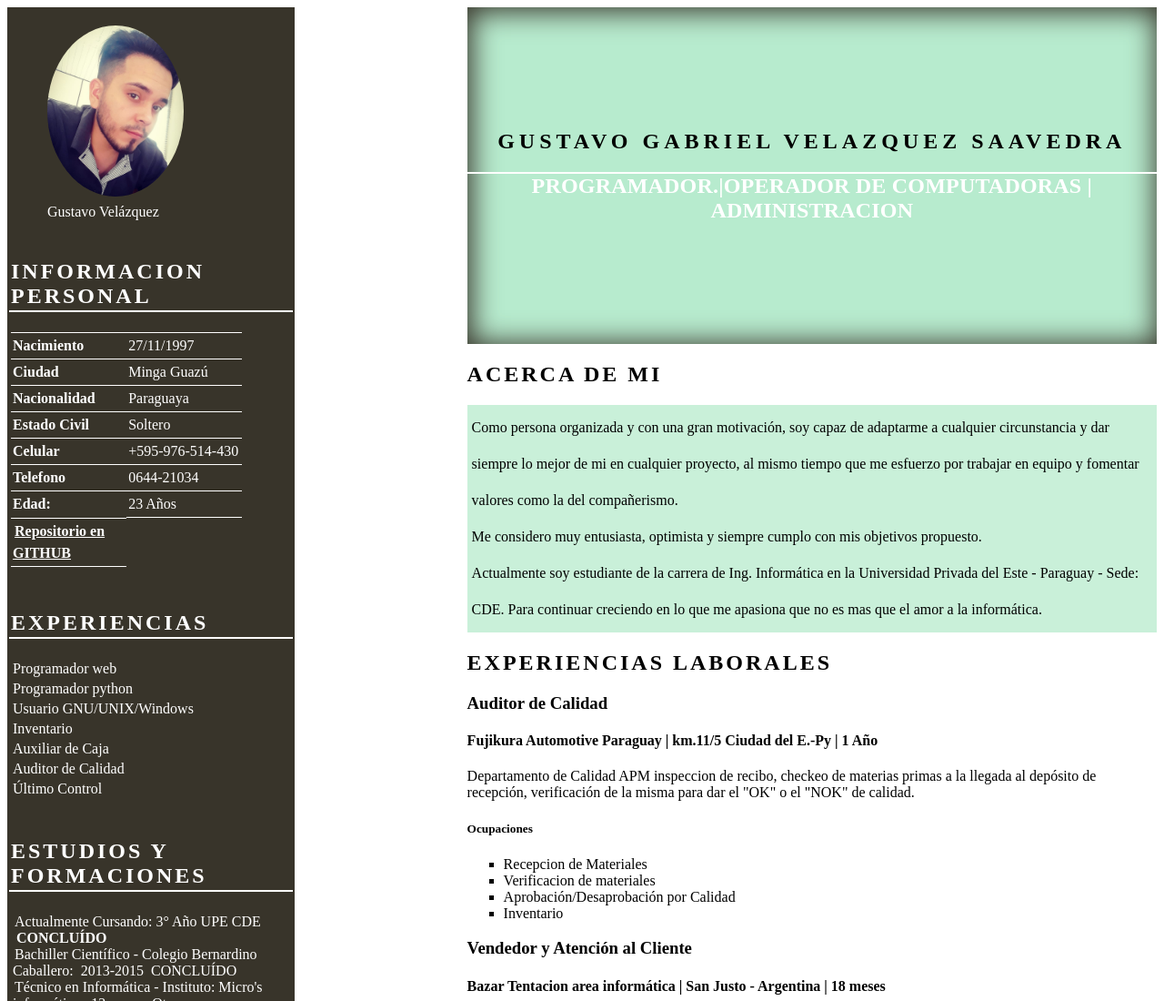
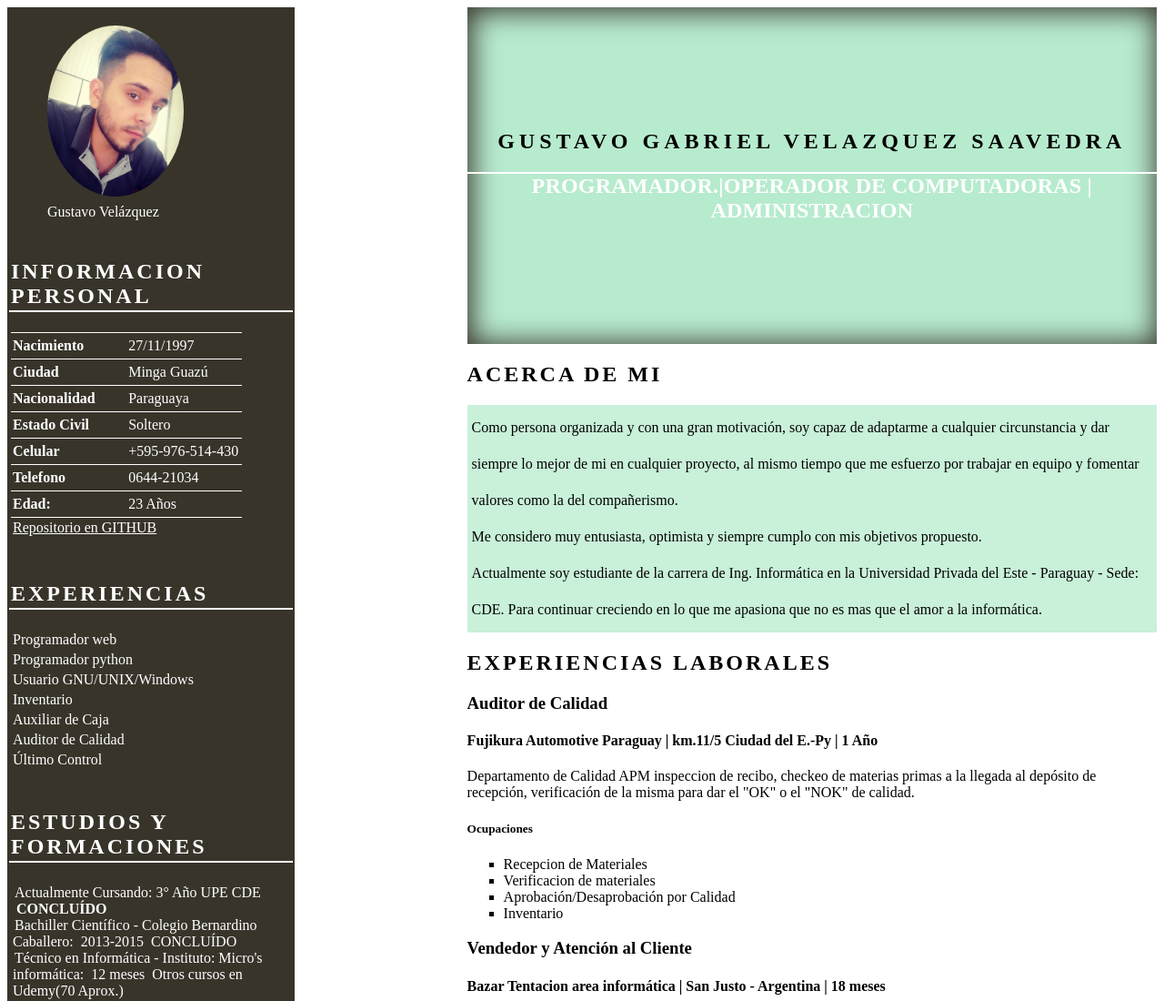
Before and after one commit to GustavoVelazquezSaavedra/curriculum202021, a plain HTML site: page index.html in a window 1280 px wide. Shown: the top 1100 px of the page at 91% size. Drawn offline with Linux system fonts and the light colour scheme.

Commit message:
Agregando mejoras a la muestra del repositorio

```diff
--- a/index.html
+++ b/index.html
@@ -37,7 +37,7 @@
                     <dd>0644-21034</dd>
                     <dt>Edad:</dt>
                     <dd>23 Años</dd>
-                    <dt><a href="https://github.com/GustavoVelazquezSaavedra">Repositorio en GITHUB</a></dt>
+                    <a href="https://github.com/GustavoVelazquezSaavedra">Repositorio en GITHUB</a>
                 </dl>
                 <div class="clear"></div>
             </section>
```
